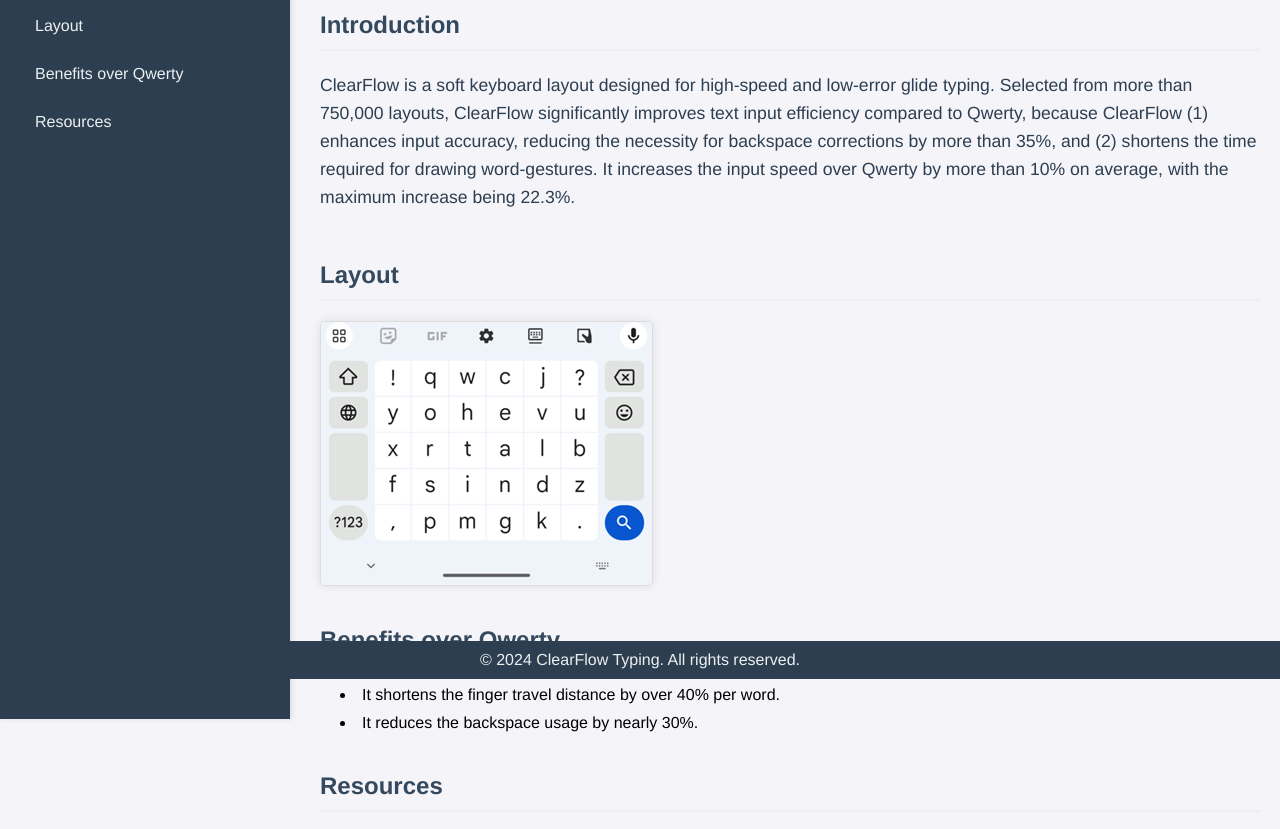
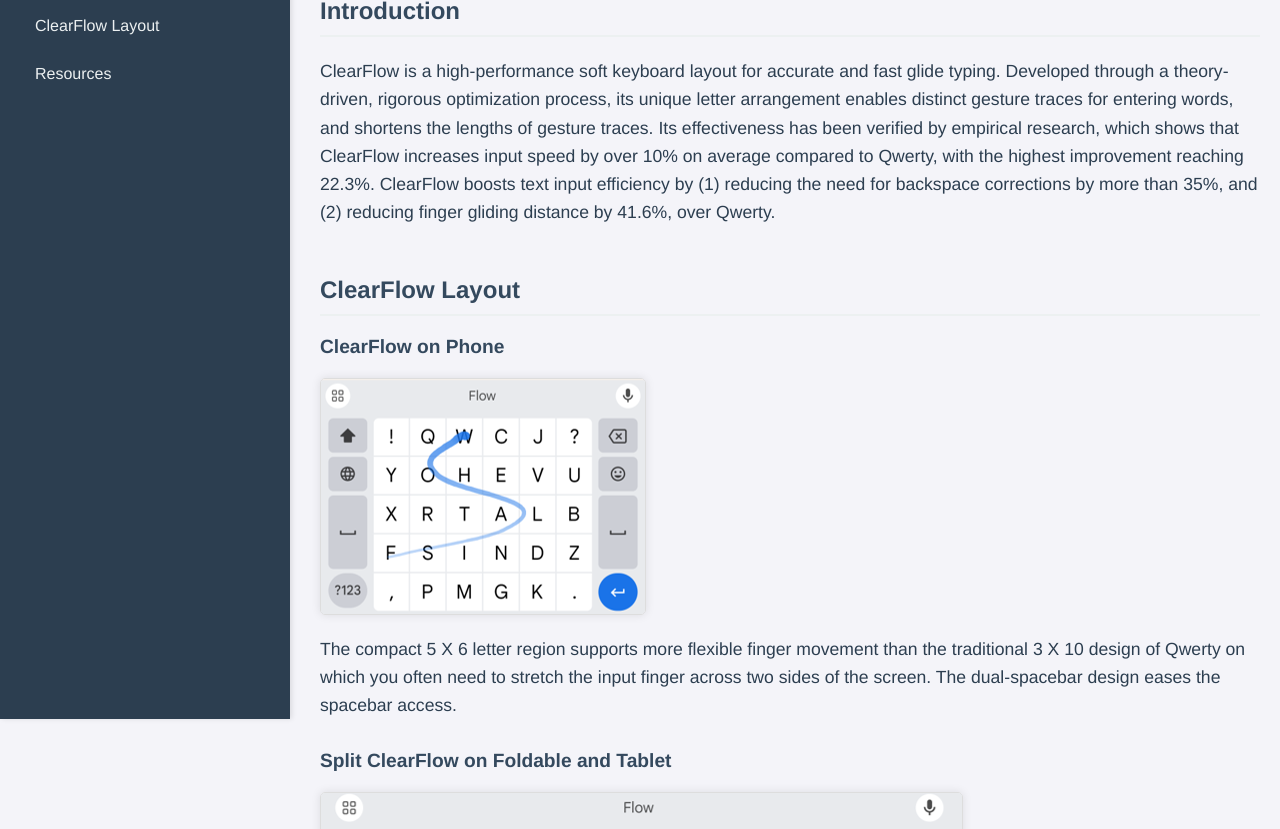
Before and after one commit to clearflowkeyboard/clearflowkeyboard.github.io, a plain HTML site: page index.html in a window 1280 px wide. Shown: the part 121-950 px from the top of the page. Drawn offline with Linux system fonts and the light colour scheme.

Commit message:
Add foldable layout
Add foldable layout

```diff
--- a/index.html
+++ b/index.html
@@ -3,7 +3,7 @@
 <head>
     <meta charset="UTF-8">
     <meta name="viewport" content="width=device-width, initial-scale=1.0">
-    <title>ClearFlow: The Layout for Glide Typing</title>
+    <title>ClearFlow: The Layout for Accurate and Fast Glide Typing</title>
     <style>
         body {
             font-family: 'Helvetica Neue', Arial, sans-serif;
@@ -54,7 +54,7 @@
 
         h1 {
             color: #2c3e50;
-            font-size: 2.5em;
+            font-size: 2.0em;
             margin-bottom: 20px;
         }
 
@@ -63,6 +63,12 @@
             border-bottom: 2px solid #ecf0f1;
             padding-bottom: 10px;
             margin-top: 40px;
+        }
+
+        h3 {
+            color: #34495e;
+            font-size: 1.2em;
+            margin-top: 20px;
         }
 
         p {
@@ -130,41 +136,50 @@
 <body>
 
 <div class="sidebar">
-    <h2>Navigation</h2>
-    <a href="#section1">Introduction</a>
-    <a href="#section2">Layout</a>
-    <a href="#section3">Benefits over Qwerty</a>
-    <a href="#section4">Resources</a>
+    <h2>Outline</h2>
+    <a href="#section_introduction">Introduction</a>
+    <a href="#section_layout">ClearFlow Layout</a>
+    <a href="#section_resources">Resources</a>
 </div>
 
 <div class="main-content">
-    <h1>ClearFlow: The Layout for Glide Typing</h1>
+    <h1>ClearFlow: The Layout for Accurate and Fast Glide Typing</h1>
 
-    <h2 id="section1">Introduction</h2>
-    <p>ClearFlow is a soft keyboard layout designed for high-speed and low-error glide typing.
-        Selected from more than 750,000 layouts, ClearFlow significantly improves text input
-        efficiency compared to Qwerty, because ClearFlow (1) enhances input accuracy, reducing
-         the necessity for backspace corrections by more than 35%, and (2) shortens the time
-         required for drawing word-gestures. It increases the input speed over Qwerty by more
-         than 10% on average, with the maximum increase being 22.3%.
+    <h2 id="section_introduction">Introduction</h2>
+    <p>ClearFlow is a high-performance soft keyboard layout for accurate and fast glide typing.
+        Developed through a theory-driven, rigorous optimization process, its unique letter arrangement
+        enables distinct gesture traces for entering words, and shortens the lengths of gesture traces.
+        Its effectiveness has been verified by empirical research, which shows that ClearFlow increases input speed by over
+        10% on average compared to Qwerty, with the highest improvement reaching 22.3%. ClearFlow boosts
+        text input efficiency by (1) reducing the need for backspace corrections by more than 35%,
+        and (2) reducing finger gliding distance by 41.6%, over Qwerty.
+
     </p>
 
-    <h2 id="section2">Layout</h2>
-    <img src="keyboard.png" alt="keyboard interface">
+    <h2 id="section_layout">ClearFlow Layout</h2>
+        <h3>ClearFlow on Phone</h3>
+        <img src="clearflow_phone.png" alt="ClearFlow layout on phone">
+        <p>
+            The compact 5 X 6 letter region supports more flexible finger
+            movement than the traditional 3 X 10 design of Qwerty on which
+            you often need to stretch the input finger across two sides of the screen.
+            The dual-spacebar design eases the spacebar access.
+        </p>
 
-    <h2 id="section3">Benefits over Qwerty</h2>
-    <ul>
-        <li>It shortens the finger travel distance by over 40% per word.</li>
-        <li>It reduces the backspace usage by nearly 30%.     </li>
-    </ul>
+        <h3>Split ClearFlow on Foldable and Tablet</h3>
+        <img src="clearflow_foldable.png" alt="ClearFlow layout on foldable and tablet">
+        <p>
+            The split design better supports typing and gliding on a foldable and tablet by
+            placing letter keys on one side, and number and auxiliary keys on the other.
+        </p>
 
-    <h2 id="section4">Resources</h2>
+    <h2 id="section_resources">Resources</h2>
     <p>FlowGames App: Mobile Games for Learning ClearFlow    </p>
 </div>
 
-<footer>
-    &copy; 2024 ClearFlow Typing. All rights reserved.
-</footer>
+<!--<footer>-->
+<!--    &copy; 2024 ClearFlow Typing. All rights reserved.-->
+<!--</footer>-->
 
 </body>
 </html>
```
Also changed, not shown: clearflow_foldable.png (added), clearflow_phone.png (added), keyboard.png (deleted).
